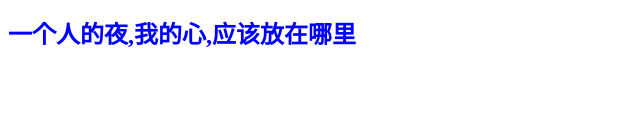
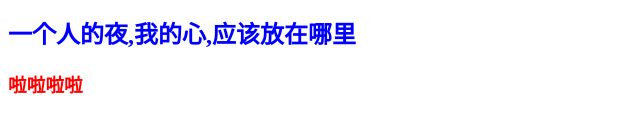
Before and after one commit to 18170960915/36qi, a plain HTML site: page index.html in a window 1280 px wide. Shown: the part 125-258 px from the top of the page, without its empty margins (0-640 px from the left). Drawn offline with Linux system fonts and the light colour scheme.

Commit message:
皮皮猪

```diff
--- a/index.css
+++ b/index.css
@@ -1,3 +1,6 @@
 h2{
     color: blue;
 }
+h3{
+    color: red;
+}
--- a/index.html
+++ b/index.html
@@ -12,5 +12,6 @@
     <p>下着有些伤心的雨</p>
     <p>少的地方是</p>
     <h2>一个人的夜,我的心,应该放在哪里</h2>
+    <h3>啦啦啦啦</h3>
 </body>
 </html>
```
